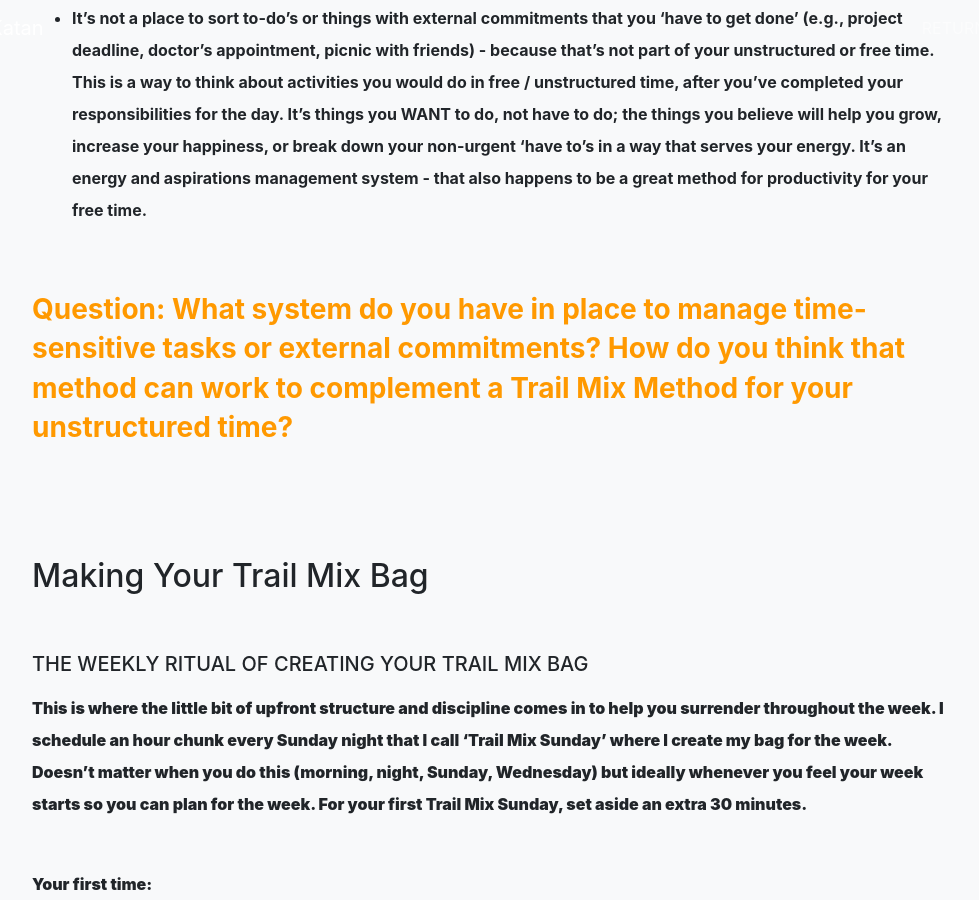
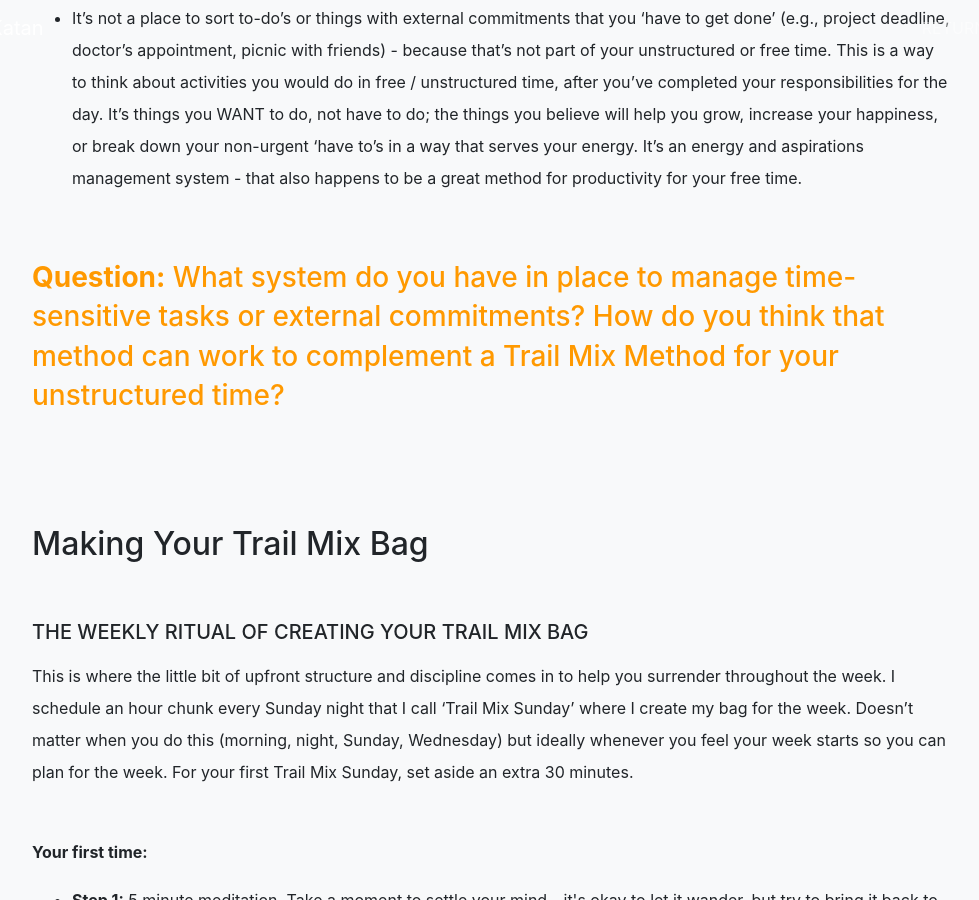
Before and after one commit to dalkat/dalkat.github.io, a Jekyll site: the page built from trailmix.md, in a window 1280 px wide and 900 px high, scrolled down 4488 px. Shown: the whole window, without its empty margins (148-1127 px from the left). Built offline with Jekyll 4.4.1, drawn with Linux system fonts in a browser that asks for light colours; nearby versions of some CDN libraries; some web fonts are replaced; library files that are not in the unit come from our copies; some of the changed text lies outside the part shown.

Commit message:
TMM fix bolding missing close tag

```diff
--- a/_layouts/trailmix.html
+++ b/_layouts/trailmix.html
@@ -48,7 +48,7 @@ layout: default-sub
              </p>
             <p>&nbsp;</p>
 
-            <blockquote><h3 style="line-height: 1.4;color: #ff9900;"><b>Question: Where in your life do you feel you have unstructured time? What have you enjoyed about that time? What challenges have you found with how you spend that time?</h3></blockquote>
+            <blockquote><h3 style="line-height: 1.4;color: #ff9900;"><b>Question:</b> Where in your life do you feel you have unstructured time? What have you enjoyed about that time? What challenges have you found with how you spend that time?</h3></blockquote>
             <p>&nbsp;</p>
 
 
@@ -130,7 +130,7 @@ layout: default-sub
             </ul></p>
             <p>&nbsp;</p>
 
-            <blockquote><h3 style="line-height: 1.4;color: #ff9900;"><b>Question: What system do you have in place to manage time-sensitive tasks or external commitments? How do you think that method can work to complement a Trail Mix Method for your unstructured time?</h3></blockquote>
+            <blockquote><h3 style="line-height: 1.4;color: #ff9900;"><b>Question:</b> What system do you have in place to manage time-sensitive tasks or external commitments? How do you think that method can work to complement a Trail Mix Method for your unstructured time?</h3></blockquote>
 
             <p>&nbsp;</p>
             <h2>&nbsp;&nbsp;</h2>
```
